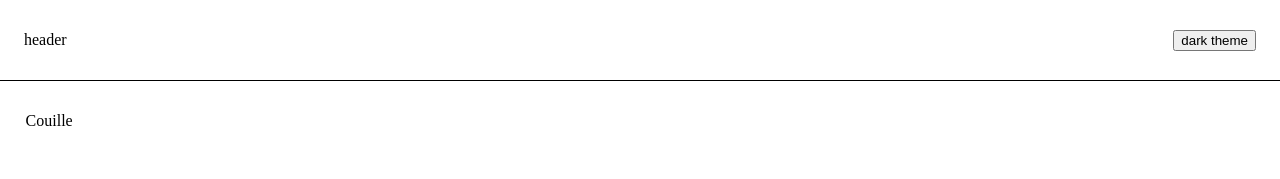
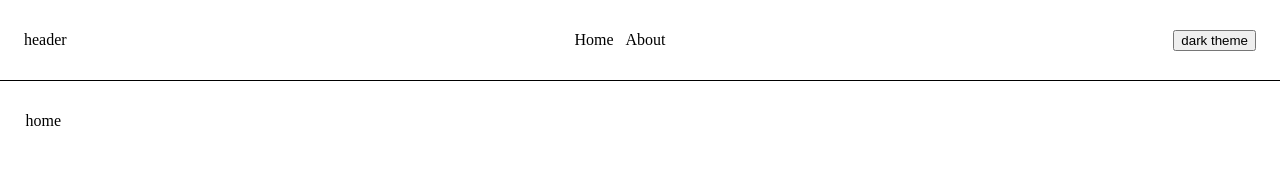
Before and after one commit to 1Bastien/React_Music_Box, a React (Create React App) app: page / in a window 1280 px wide. Shown: the top 179 px of the page. Built offline with nearby package versions, Linux system fonts and the light colour scheme.

Commit message:
Navigation, une vraie boussole

```diff
--- a/src/App.js
+++ b/src/App.js
@@ -1,10 +1,16 @@
 import './App.css';
 import Layout from 'components/UI/Layout';
+import { Switch, Route } from 'react-router-dom';
+import Home from 'components/Home';
+import About from 'components/About';
 
 export default function App() {
     return (
         <Layout>
-            <h1>Couille</h1>
+            <Switch>
+                <Route component={About} path="/about" />
+                <Route component={Home} path="/" />
+            </Switch>
         </Layout>
     );
 }
--- /dev/null
+++ b/src/components/About/index.js
@@ -0,0 +1,11 @@
+import styled from "styled-components";
+
+export default function About () {
+    return (
+        <Wrapper>
+            <p>about</p>
+        </Wrapper>
+    );
+}
+
+const Wrapper = styled.div``;
--- a/src/components/Header/index.js
+++ b/src/components/Header/index.js
@@ -1,9 +1,14 @@
 import styled from "styled-components";
+import { Link } from "react-router-dom";
 
 export default function Header ({isLight, handleToggleTheme}) {
     return (
         <Wrapper>
             <p>header</p>
+            <nav>
+                <Link to="/">Home</Link>
+                <Link to="/about">About</Link>
+            </nav>
             <button onClick={handleToggleTheme}>{isLight ? "dark" : "light"} theme</button>
         </Wrapper>
     );
@@ -16,4 +21,11 @@
     padding: 0 24px;
     align-items: center;
     border-bottom: 1px solid;
+    & a {
+        text-decoration: none;
+        color: inherit;
+    }
+    & a:first-child {
+        margin-right: 12px;
+    }
 `;
--- /dev/null
+++ b/src/components/Home/index.js
@@ -0,0 +1,11 @@
+import styled from "styled-components";
+
+export default function Home () {
+    return (
+        <Wrapper>
+            <p>home</p>
+        </Wrapper>
+    );
+}
+
+const Wrapper = styled.div``;
--- a/src/index.js
+++ b/src/index.js
@@ -3,12 +3,15 @@
 import './index.css';
 import App from './App';
 import reportWebVitals from './reportWebVitals';
+import { BrowserRouter as Router } from 'react-router-dom';
 
 const root = ReactDOM.createRoot(document.getElementById('root'));
 root.render(
-  <React.StrictMode>
-    <App />
-  </React.StrictMode>
+  <Router>
+    <React.StrictMode>
+      <App />
+    </React.StrictMode>
+  </Router>
 );
 
 // If you want to start measuring performance in your app, pass a function
```
